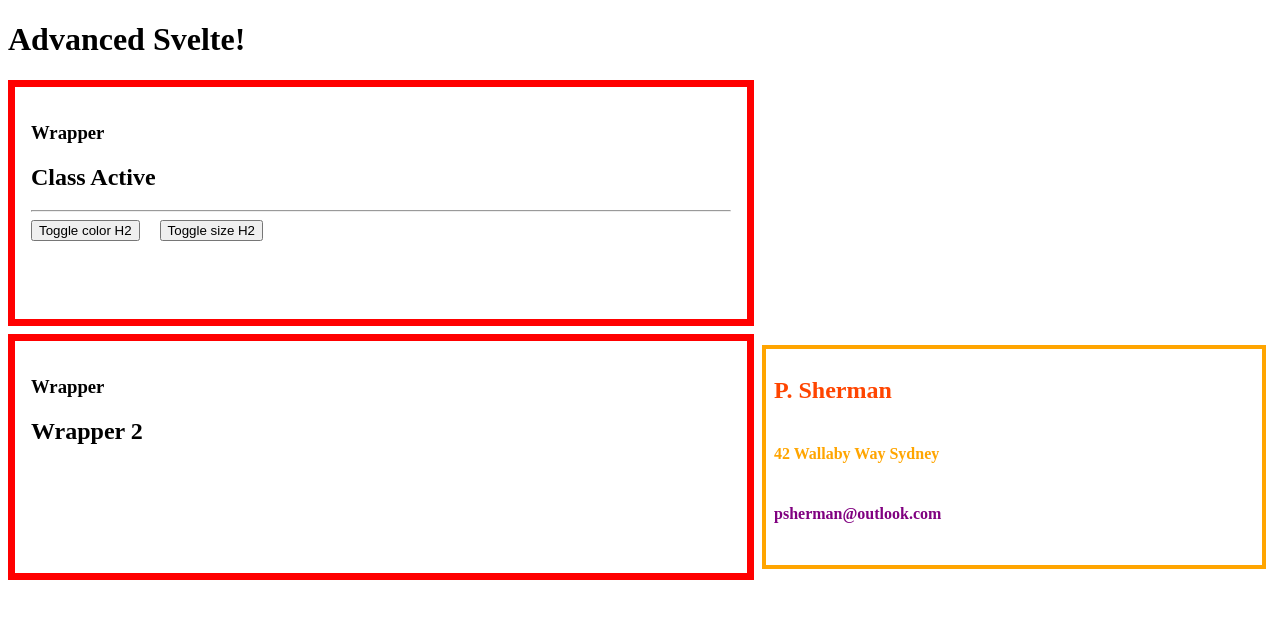
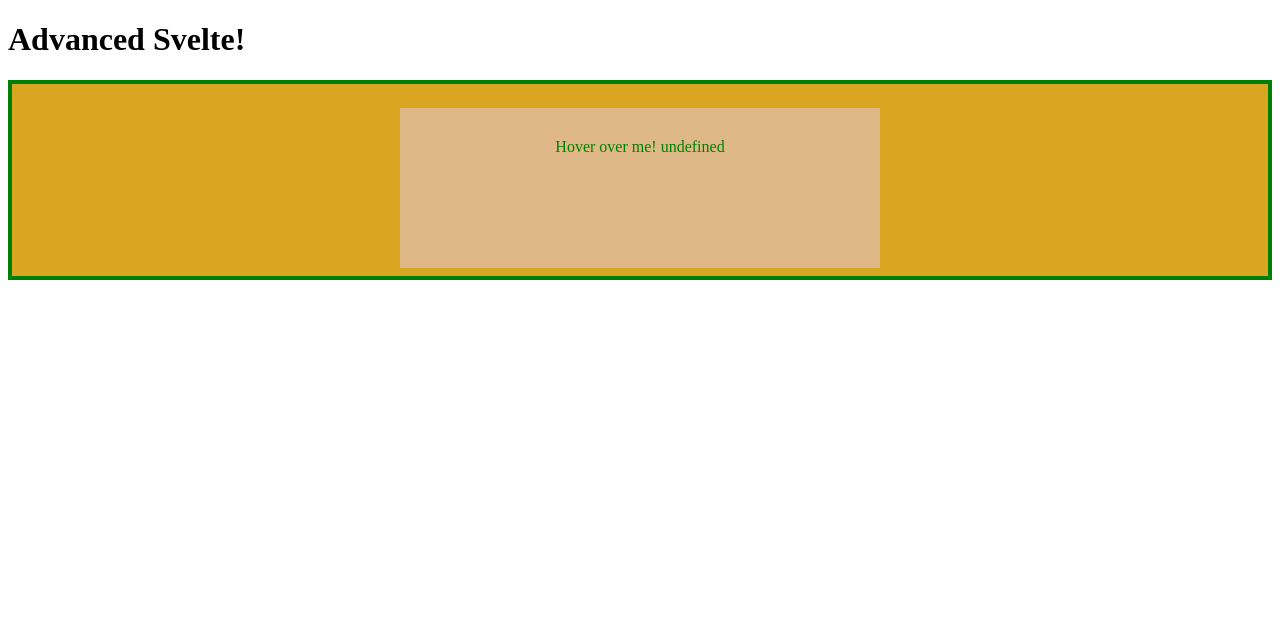
Before and after one commit to Waldemar-00/SVELTE-advanced-, a SvelteKit app: page / in a window 1280 px wide. Shown: the top 618 px of the page. Built offline with nearby package versions, Linux system fonts and the light colour scheme.

Commit message:
Slot props.

```diff
--- /dev/null
+++ b/src/components/composition/Compositon.svelte
@@ -0,0 +1,36 @@
+<script>
+	// @ts-nocheck
+	import Hoverable from './Hoverable.svelte';
+</script>
+
+<Hoverable let:hovered={active} let:props>
+	<div class:active>
+		{#if active}
+			<p class="paragraph">I am being hovered upon. {props} {active}</p>
+		{:else}
+			<p class="paragraph">Hover over me! {active}</p>
+		{/if}
+	</div>
+</Hoverable>
+
+<style>
+	.active {
+		background-color: red;
+		color: white;
+	}
+	div {
+		width: 60vmin;
+		height: 20vmin;
+		background-color: burlywood;
+		text-align: center;
+		margin: auto auto;
+	}
+	.paragraph {
+		pointer-events: none;
+		color: green;
+		padding: 30px;
+	}
+	div.active p {
+		color: white;
+	}
+</style>
--- /dev/null
+++ b/src/components/composition/Hoverable.svelte
@@ -0,0 +1,21 @@
+<script>
+	// @ts-nocheck
+
+	let hovered;
+	let props = 'Props!';
+	function toggleHoverHandler() {
+		hovered = hovered ? false : true;
+	}
+</script>
+
+<article on:mouseenter={toggleHoverHandler} on:mouseleave={toggleHoverHandler}>
+	<slot {hovered} {props} />
+</article>
+
+<style>
+	article {
+		border: 4px solid green;
+		padding: 0.5em;
+		background-color: goldenrod;
+	}
+</style>
--- a/src/routes/+page.svelte
+++ b/src/routes/+page.svelte
@@ -49,7 +49,8 @@
 	// import Slide from '../components/transitions/Slide.svelte';
 	// import CrossFade from '../components/transitions/doto-done/CrossFade.svelte';
 	// import ActionsJS from '../components/actionsJS/ActionsJS.svelte';
-	import ActiveCss from '../components/activeCSS/ActiveCSS.svelte';
+	// import ActiveCss from '../components/activeCSS/ActiveCSS.svelte';
+	import Composition from '../components/composition/Compositon.svelte';
 </script>
 
 <h1>Advanced Svelte!</h1>
@@ -96,4 +97,5 @@
 <!-- <Spin /> -->
 <!-- <Slide /> -->
 <!-- <CrossFade /> -->
-<ActiveCss />
+<!-- <ActiveCss /> -->
+<Composition />
```
